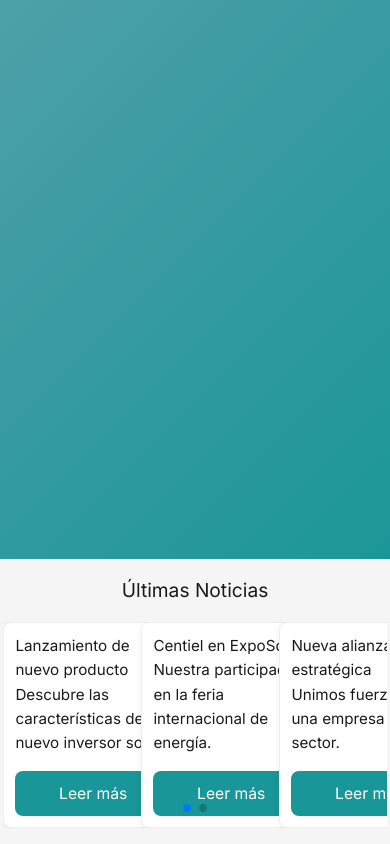
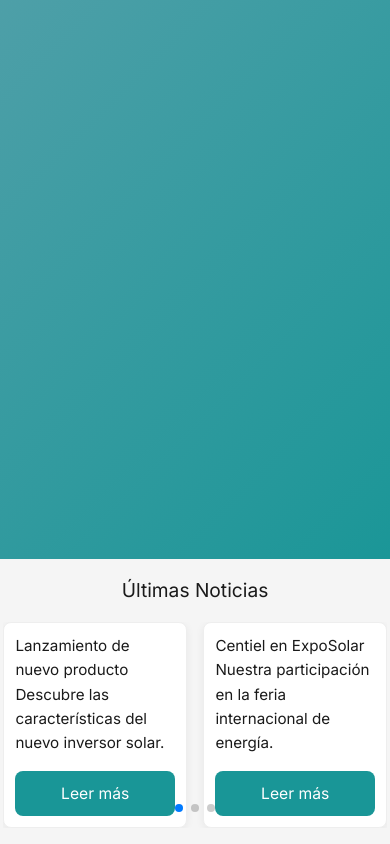
Before and after one commit to Gitbertod/meelatam, a React (Vite) app: page / in a window 390 px wide. Shown: the part 4037-4881 px from the top of the page. Built offline with nearby package versions, Linux system fonts and the light colour scheme.

Commit message:
se muestran solo 2 cards en slider en version para moviles

```diff
--- a/components/newsCarrousel/NewsCarousel.jsx
+++ b/components/newsCarrousel/NewsCarousel.jsx
@@ -41,6 +41,16 @@ const NewsCarousel = () => {
         pagination={{ clickable: true }}
         modules={[FreeMode, Pagination]}
         className="mySwiper"
+        breakpoints={{
+          0: {
+            slidesPerView: 2,
+            spaceBetween: 16,
+          },
+          900: {
+            slidesPerView: 3,
+            spaceBetween: 30,
+          },
+        }}
       >
         {news.map((item, idx) => (
           <SwiperSlide key={idx}>
```
